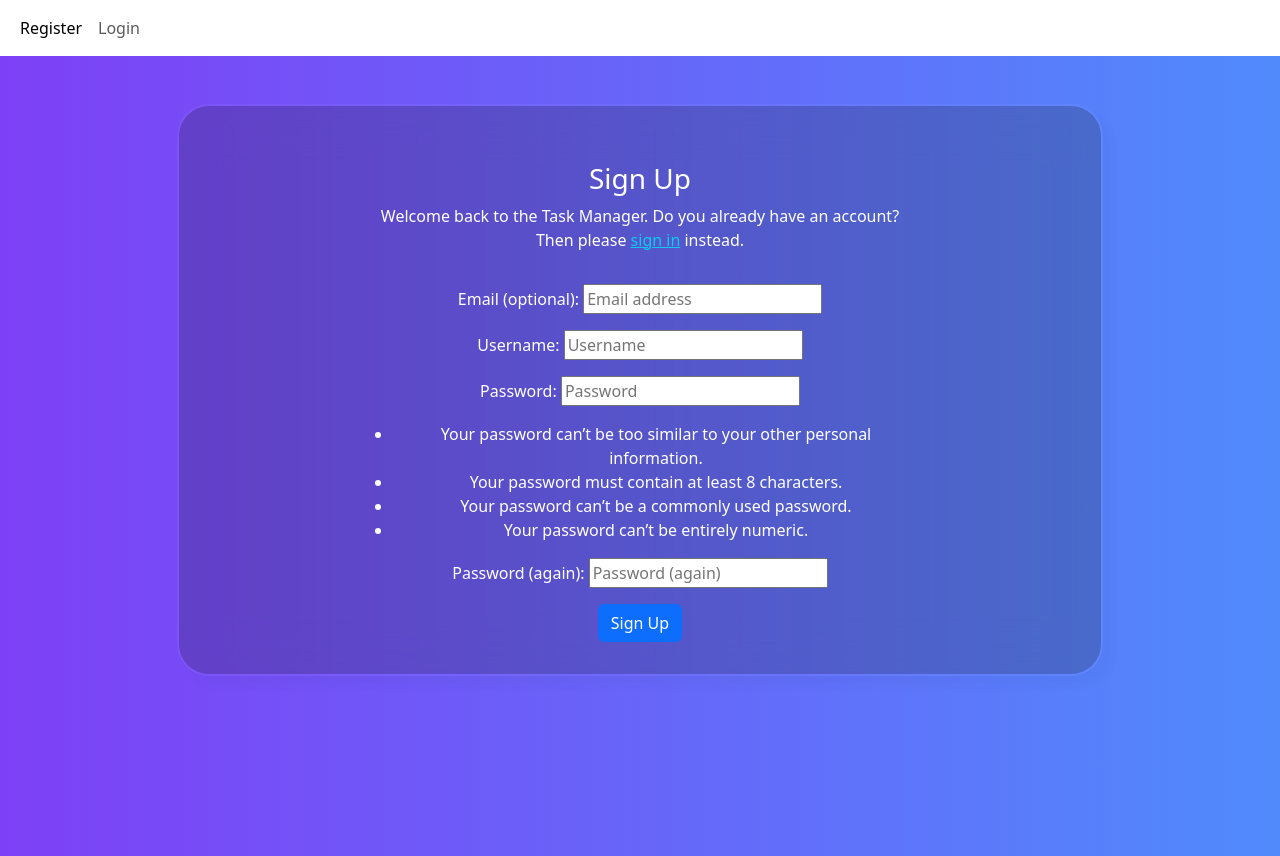
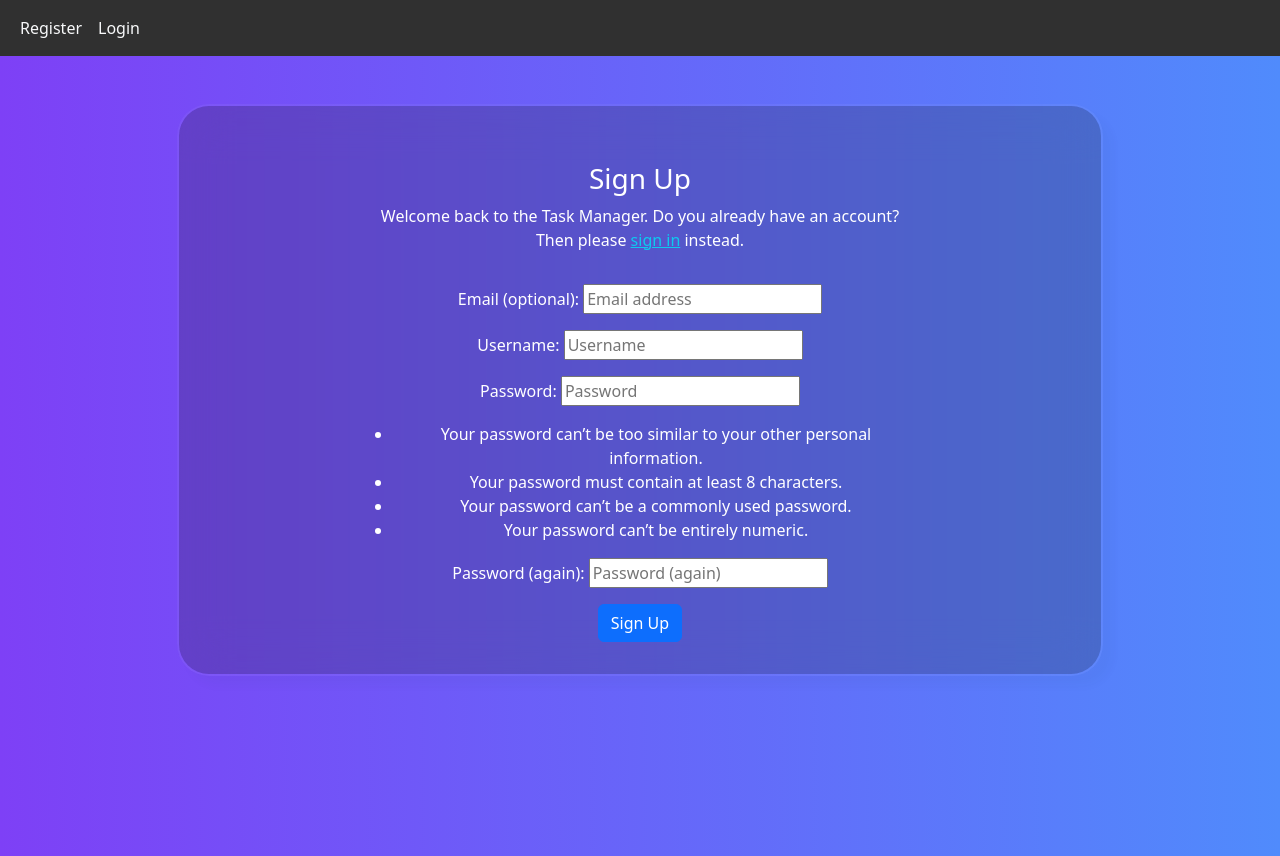
Before and after one commit to JackSummerfield1/task-manager-p4, a Django app: page /accounts/signup/ in a window 1280 px wide. Run offline with Django 4.2, Linux system fonts and the light colour scheme; some libraries are stand-ins or nearby versions.

Commit message:
feat: change color of nav text and bg

```diff
--- a/tasks/templates/base.html
+++ b/tasks/templates/base.html
@@ -20,23 +20,23 @@
 </head>
 
 <body>
-    <nav class="navbar navbar-expand-lg navbar-light bg-white">
+    <nav class="navbar navbar-expand-lg navbar-light table-bg">
         <div class="container-fluid">
             <div class="collapse navbar-collapse" id="navbarText">
                 <ul class="navbar-nav me-auto mb-2 mb-lg-0">
                     {% if user.is_authenticated %}
                     <li class="nav-item">
-                        <a class="nav-link {% if request.path == logout_url %}active{% endif %}" aria-current="page"
-                            href="{% url 'account_logout' %}">Logout</a>
+                        <a class="link-light nav-link {% if request.path == logout_url %}active{% endif %}"
+                            aria-current="page" href="{% url 'account_logout' %}">Logout</a>
                     </li>
                     {% else %}
                     <li class="nav-item">
-                        <a class="nav-link {% if request.path == signup_url %}active{% endif %}" aria-current="page"
-                            href="{% url 'account_signup' %}">Register</a>
+                        <a class="link-light nav-link {% if request.path == signup_url %}active{% endif %}"
+                            aria-current="page" href="{% url 'account_signup' %}">Register</a>
                     </li>
                     <li class="nav-item">
-                        <a class="nav-link {% if request.path == login_url %}active{% endif %}" aria-current="page"
-                            href="{% url 'account_login' %}">Login</a>
+                        <a class="link-light nav-link {% if request.path == login_url %}active{% endif %}"
+                            aria-current="page" href="{% url 'account_login' %}">Login</a>
                     </li>
                     {% endif %}
                 </ul>
```
